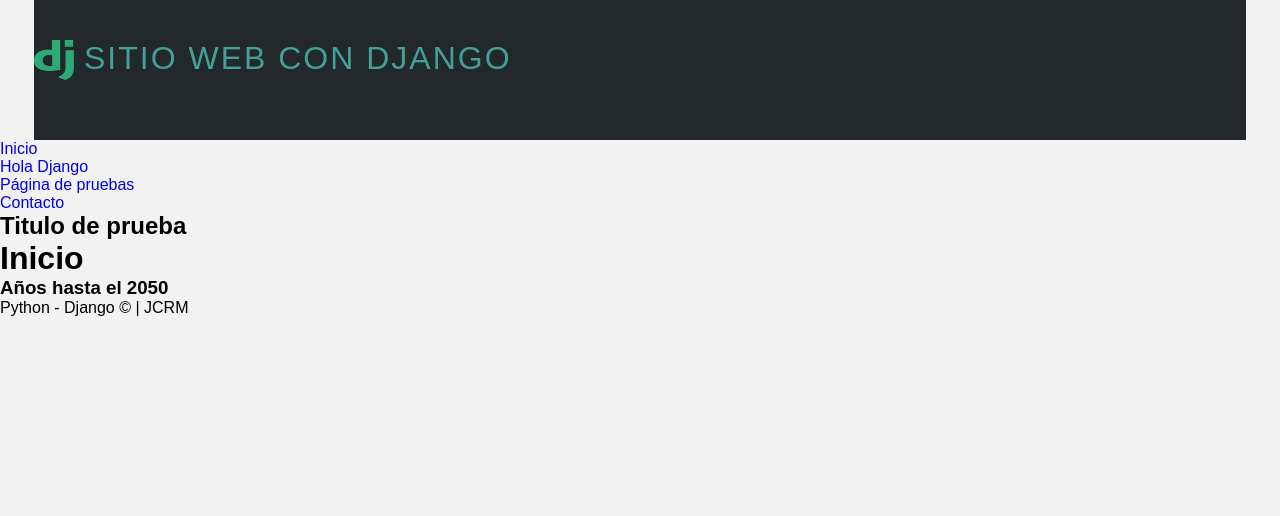
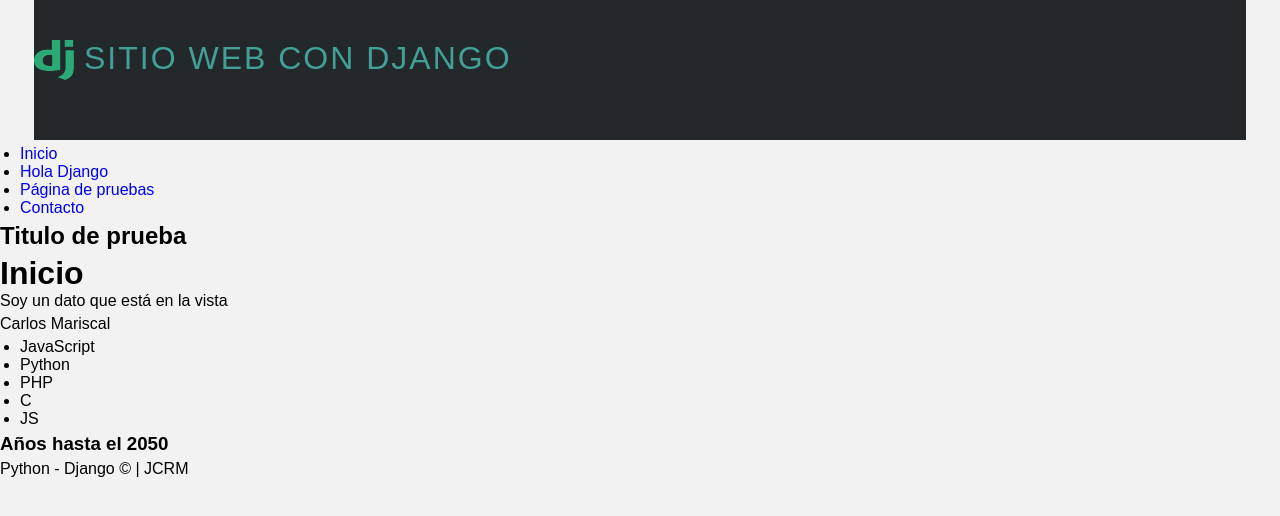
Before and after one commit to jcarlosMariscal/JCRM-9A-DDI-DGS-P2, a Django app: page / in a window 1280 px wide. Shown: the top 516 px of the page. Run offline with Django 3.2, Linux system fonts and the light colour scheme.

Commit message:
clase 14-07-2022

```diff
--- a/prDjango01/miapp/static/css/style.css
+++ b/prDjango01/miapp/static/css/style.css
@@ -4,6 +4,13 @@
     padding: 0px;
     font-family: sans-serif, Arial, Helvetica;
     text-decoration: none;
+}
+p,h2,h3,ul{
+    margin-top: 5px;
+    margin-bottom: 5px;
+}
+ul, ol{
+    margin-left: 20px;
 }
 body{
     background-color: #f2f2f2;
@@ -32,3 +39,10 @@
     float: left;
     margin-right: 10px;
 }
+
+.esquina-derecha{
+    display: block;
+    border-left: 20px solid transparent;
+    border-top: 10px solid #2b2f30;
+    float: right;
+}
--- a/prDjango01/miapp/templates/index.html
+++ b/prDjango01/miapp/templates/index.html
@@ -4,6 +4,24 @@
     Página de Inicio
 {% endblock %}
 {% block content %}
-    <h1>Inicio</h1>
+    <!-- Esto es un comentario en HTML-->
+    {% comment 'Esto es un comentario' %}
+        <h1>hola hola hola</h1>
+    {% endcomment %}
+
+    <h1 class="title">{{title}}</h1>
+    {{mi_variable}}
+
+    {% if nombre and nombre == "Carlos Mariscal" %}
+        <p>{{nombre}}</p>
+    {% else %}
+        <strong>El nombre no existe</strong>
+    {% endif %}
+
+    <ul>
+        {% for lenguaje in lenguajes %}
+            <li>{{lenguaje}}</li>
+        {% endfor %}
+    </ul>
     <h3>Años hasta el 2050</h3>
 {% endblock %}
--- a/prDjango01/miapp/views.py
+++ b/prDjango01/miapp/views.py
@@ -40,8 +40,14 @@
         year += 1
     html += "</ul>"
 
-    # return HttpResponse(layout + html)
-    return render(request, 'index.html')
+    nombre = 'Carlos Mariscal'
+    lenguajes = ['JavaScript', 'Python', 'PHP', 'C', 'JS']
+    return render(request, 'index.html', {
+        'title': 'Inicio',
+        'mi_variable': 'Soy un dato que está en la vista',
+        'nombre': nombre,
+        'lenguajes': lenguajes,
+    })
 
 def hola_django(request):
     return render(request, 'hola_django.html')
```
